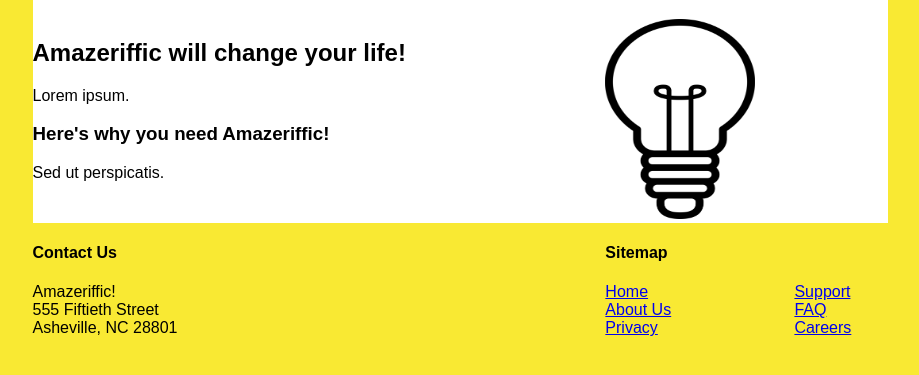
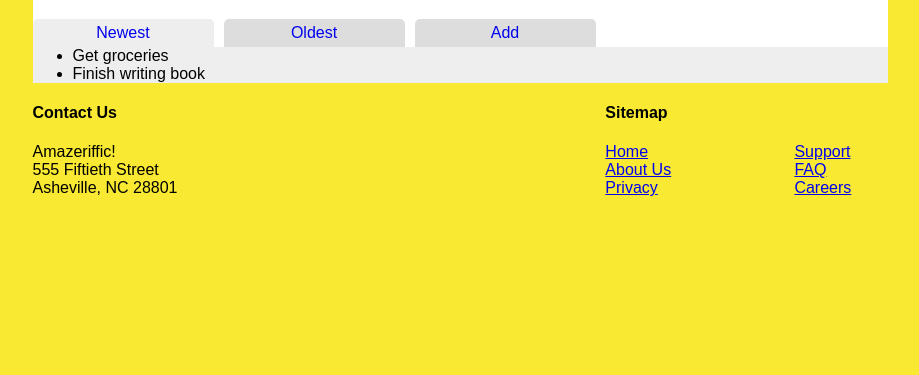
Before and after one commit to andreqls/amazeriffic, a plain HTML site: page index.html in a window 1280 px wide. Shown: the part 69-444 px from the top of the page, without its empty margins (180-1099 px from the left). Drawn offline with nearby package versions, Linux system fonts and the light colour scheme.

Commit message:
Added interactivity

```diff
--- a/index.html
+++ b/index.html
@@ -18,17 +18,19 @@
 		</header>
 
 		<main>
-            <div class="leftcolumn">
-                <p><h2>Amazeriffic will change your life!</h2>
-                Lorem ipsum.</p>
-                <p><h3>Here's why you need Amazeriffic!</h3>
-                Sed ut perspicatis.</p>
+            <div class="tabs">
+                <a href="#"><div class="active">Newest</div></a>
+                <a href="#"><div>Oldest</div></a>
+                <a href="#"><div>Add</div></a>
+                <div style="clear:both"></div>
             </div>
 
-            <div id="rightcolumn">
-                <img src="lightbulb.png" width=150px height=200px>
+            <div class="content">
+                <ul class="items">
+                    <li>Get groceries</li>
+                    <li>Finish writing book</li>
+                </ul>
             </div>
-            <div style="clear:both"></div>
         </main>
 
 		<footer>
--- a/javascripts/app.js
+++ b/javascripts/app.js
@@ -1,7 +1,15 @@
 var main = function () {
     "use strict";
 
-    console.log("Hello World!");
+    $(".tabs div").toArray().forEach(function (element) {
+        $(element).on("click", function () {
+            $(".tabs div").removeClass("active");
+            $(element).addClass("active");
+            $("main .content").empty();
+            return false; // so that the browser doesn't try to follow the link
+        });
+    });
+
 };
 
 $(document).ready(main);
--- a/stylesheets/style.css
+++ b/stylesheets/style.css
@@ -21,3 +21,21 @@ header, main {
     float: right;
     width: 33%;
 }
+
+.tabs a div {
+    width: 20%;
+    border-radius: 5px 5px 0 0;
+    margin-right: 10px;
+    text-align: center;
+    background: #ddd;
+    padding: 5px;
+    float: left;
+}
+
+.tabs a div.active, .content {
+    background: #eee;
+}
+
+.items {
+    margin: 0;
+}
```
